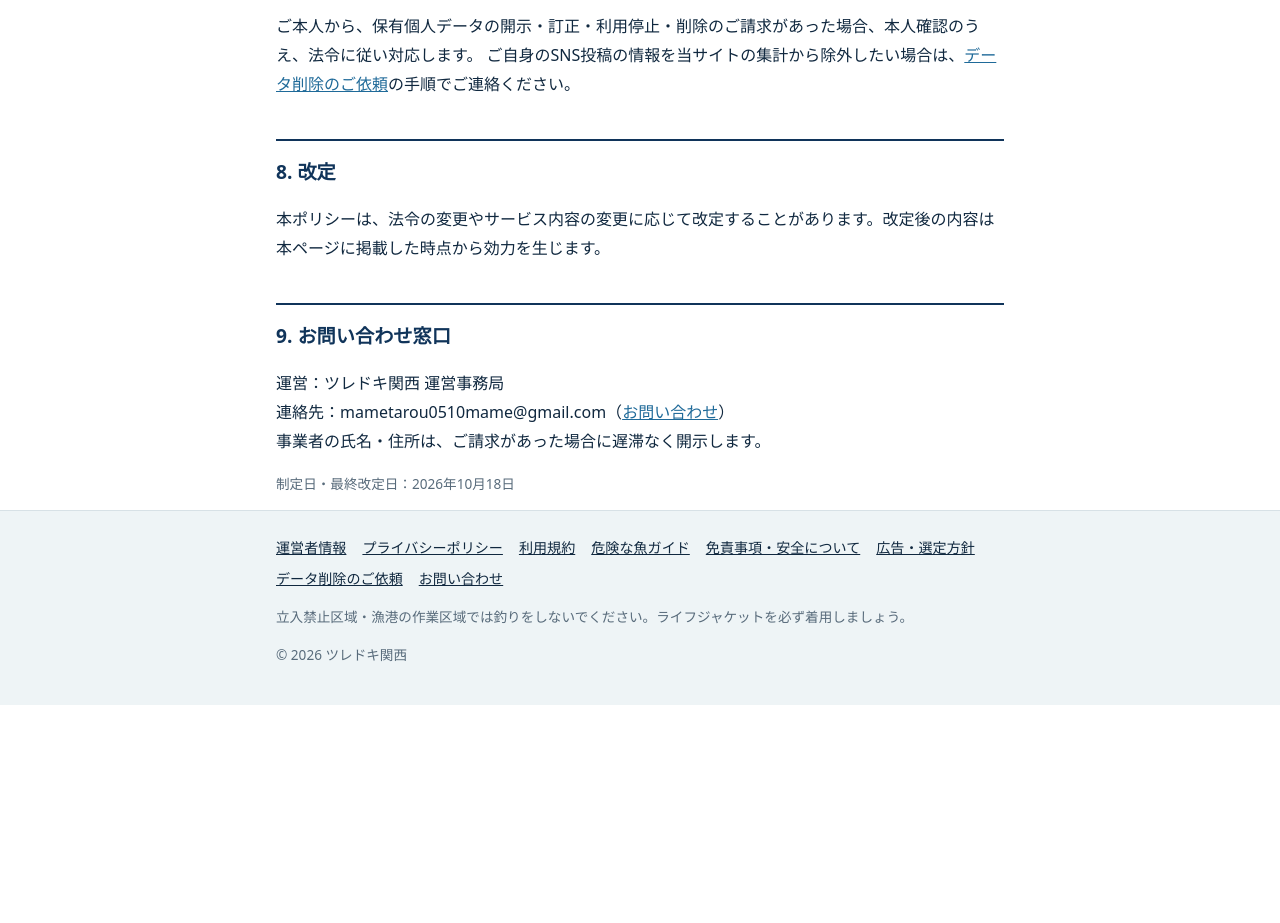
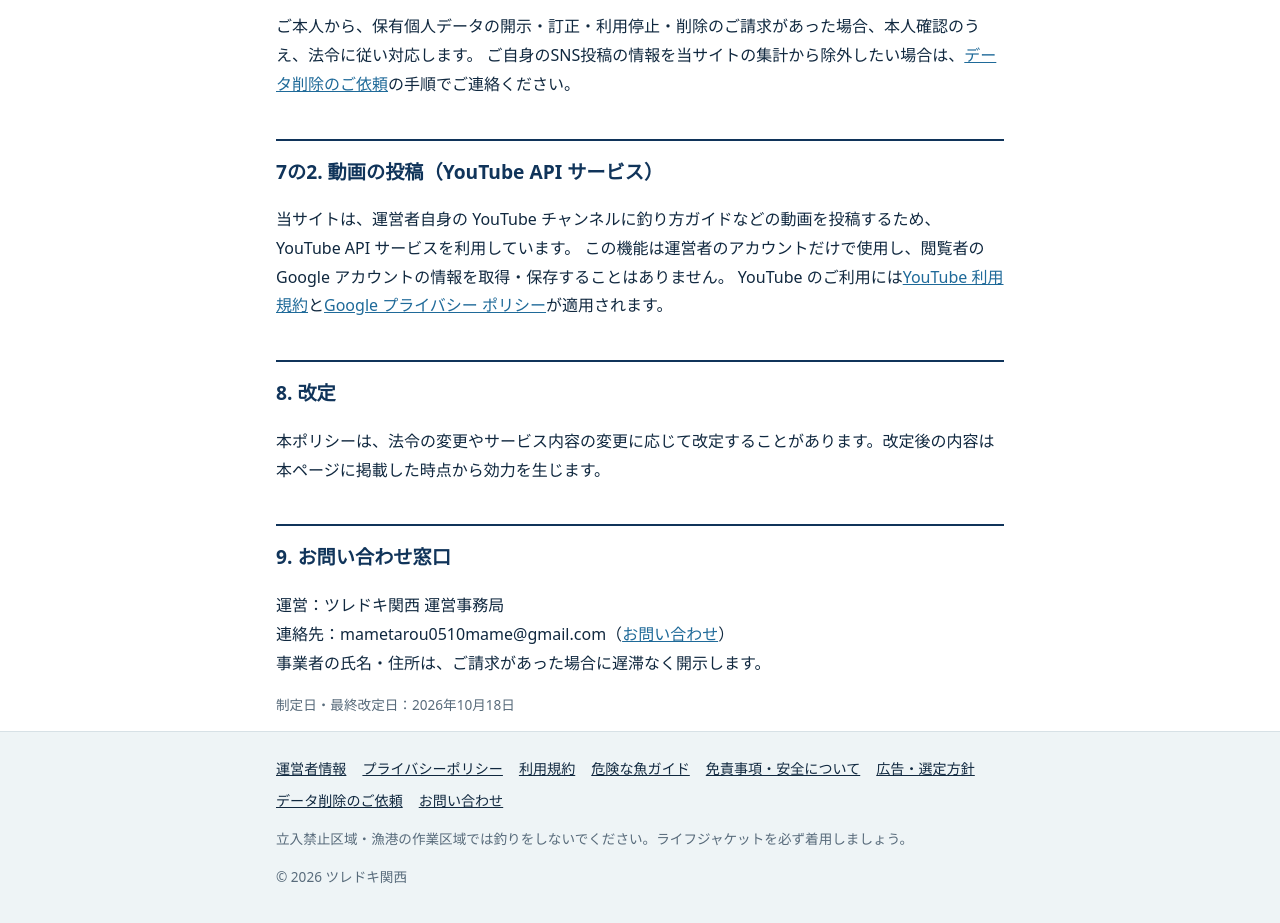
Before and after one commit to mametarou0510mame-coder/fishingbase-japan, a Next.js app: page /privacy in a window 1280 px wide. Shown: the part 2960-3883 px from the top of the page. Before the commit the page ends 3665 px from the top, so only its background shows below. Built offline with nearby package versions, Linux system fonts and the light colour scheme; a web font is replaced by a local one.

Commit message:
プライバシーポリシーにYouTube APIサービスの利用を追記
Co-Authored-By: Claude Opus 5.5 <noreply@anthropic.com>
Claude-Session: https://claude.ai/code/session_0136AjP6UKpQXASPdXzdeXrp

```diff
--- a/app/privacy/page.tsx
+++ b/app/privacy/page.tsx
@@ -100,6 +100,17 @@ export default function Privacy() {
         <Link href="/data-deletion/">データ削除のご依頼</Link>の手順でご連絡ください。
       </p>
 
+      <h2>7の2. 動画の投稿（YouTube API サービス）</h2>
+      <p>
+        当サイトは、運営者自身の YouTube チャンネルに釣り方ガイドなどの動画を投稿するため、YouTube API サービスを利用しています。
+        この機能は運営者のアカウントだけで使用し、閲覧者の Google アカウントの情報を取得・保存することはありません。
+        YouTube のご利用には
+        <a href="https://www.youtube.com/t/terms" rel="noopener" target="_blank">YouTube 利用規約</a>
+        と
+        <a href="https://policies.google.com/privacy" rel="noopener" target="_blank">Google プライバシー ポリシー</a>
+        が適用されます。
+      </p>
+
       <h2>8. 改定</h2>
       <p>本ポリシーは、法令の変更やサービス内容の変更に応じて改定することがあります。改定後の内容は本ページに掲載した時点から効力を生じます。</p>
 
```
